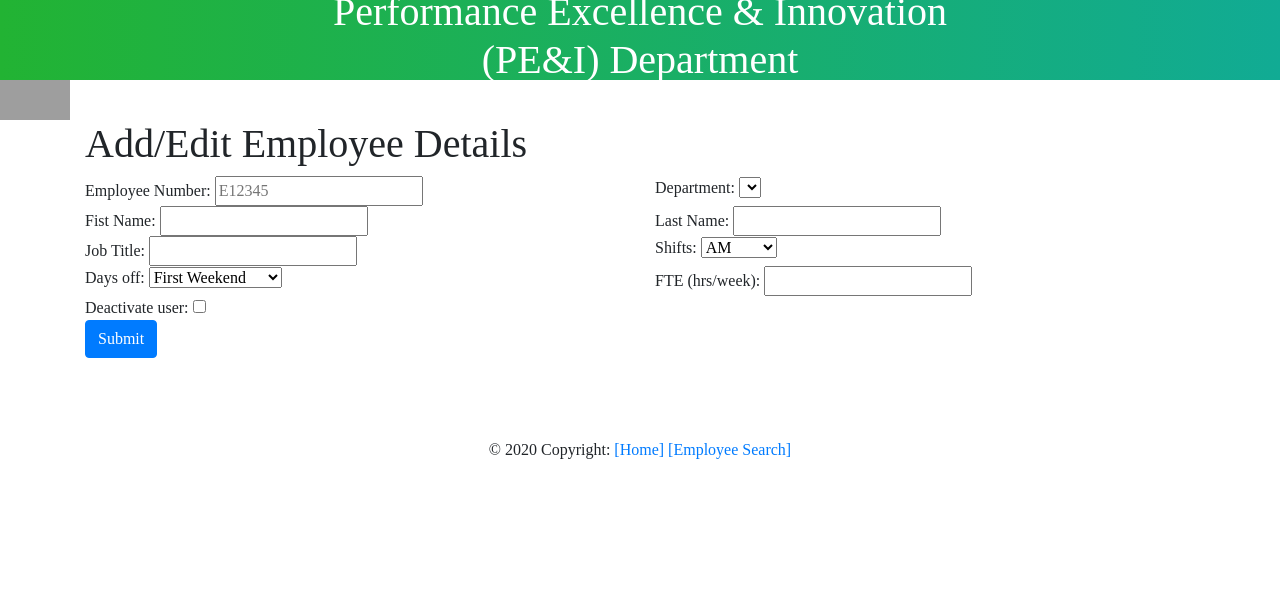
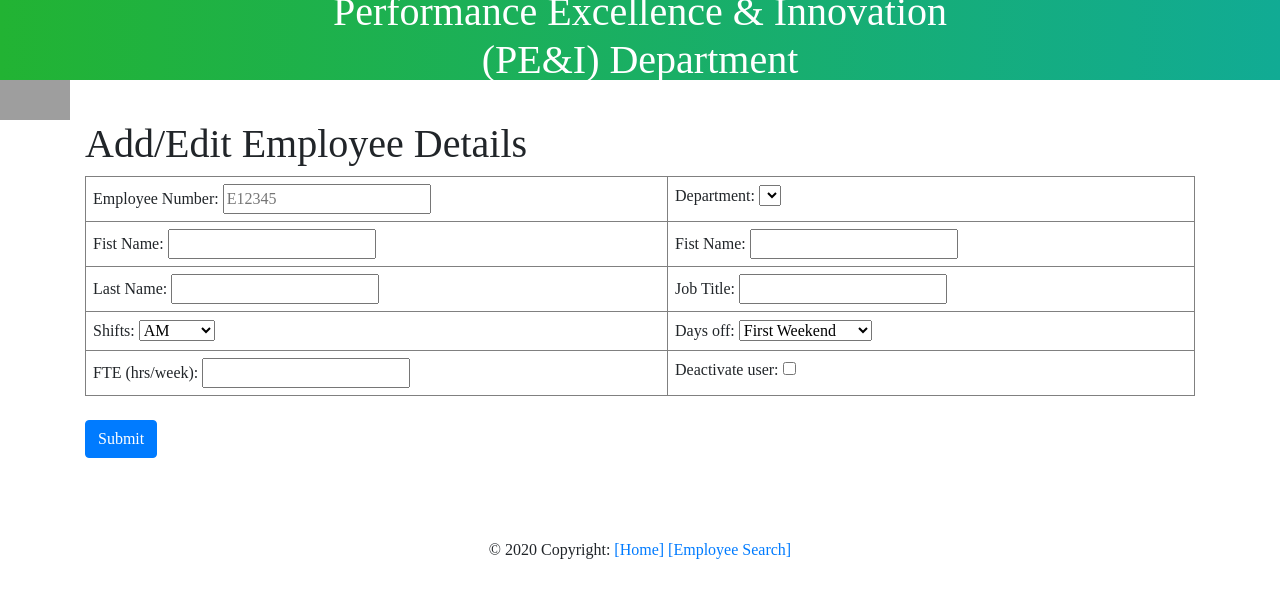
Before and after one commit to bensonmat8/EmpTime, a Flask app: page /employee in a window 1280 px wide. Shown: the top 598 px of the page. Run offline with Flask 3, Linux system fonts and the light colour scheme; lists and menus that the app fills with data are empty; parts of the project's set-up code (start-up, migrations or seed data) failed here and were passed over; some libraries are stand-ins or nearby versions; grey boxes are pictures that could not be loaded.

Commit message:
Rearranged the grids for employee details page

```diff
--- a/templates/EmployeePage.html
+++ b/templates/EmployeePage.html
@@ -5,55 +5,67 @@ Add/Edit Employee Details
 {% endblock %}
 
 {% block body %}
-
+<style type="text/css">
+    .grid {
+            background-color: grey;
+            display: grid;
+            padding: 1px;
+            grid-column-gap: 1px;
+            grid-row-gap: 1px;
+            grid-template-columns: auto auto;
+        }
+        .grid-item {
+            background-color: white;
+            padding: 7px;
+            text-align: left;
+        }
+</style>
 <div class="form-group">
     <form action="{{url_for('emp_submit')}}" method="post">
-        <div class="row">
-            <div class="col">
+        <div class="grid">
+            <div class="grid-item">
                 Employee Number: <input type="text" name="e_num" placeholder="E12345" value="{{dt.emp_id}}" required>
             </div>
-            <div class="col">
+            <div class="grid-item">
                 Department: <select  name="dept_id">
                         {% for dp in dept %}
                         <option selected="selected">{{ dp }}</option>
                         {%endfor%}
                         </select>
             </div>
-        </div>
-        <div class="row">
-            <div class="col">
+            <div class="grid-item">
                 Fist Name: <input type="text" name="first" value="{{dt.first_name}}" required>
             </div>
-            <div class="col">
+            <div class="grid-item">
+                Fist Name: <input type="text" name="first" value="{{dt.first_name}}" required>
+            </div>
+            <div class="grid-item">
                Last Name: <input type="text" name="last" value="{{dt.last_name}}" required>
             </div>
-        </div>
-        <div class="row">
-            <div class="col">
+            <div class="grid-item">
                 Job Title: <input type="text" name="job_title"  value="{{dt.title}}" required>
             </div>
-
-            <div class="col">
+            <div class="grid-item">
                 Shifts: <select list="shift" name="shift" value="{{dt.shift}}" required>
                         <option>AM</option>
                         <option>PM</option>
                         <option>AM/PM</option>
                     </select>
             </div>
-        </div>
-        <div class="row">
-            <div class="col">
+            <div class="grid-item">
                 Days off:
                     <select name="days_off" value="{{dt.days_off}}" required>
                         <option>First Weekend</option>
                         <option>Second Weekend</option>
                     </select>
             </div>
-            <div class="col">
+            <div class="grid-item">
                 FTE (hrs/week): <input type="number" name="fte" value="{{dt.fte}}" required>
             </div>
+            <div class="grid-item">
+                Deactivate user: <input type="checkbox" name="del_ind" {{del_ind}}>
             </div>
-            Deactivate user: <input type="checkbox" name="del_ind" {{del_ind}}>
+        </div>
             <br>
             <input  class="btn btn-primary" type="submit" id="Submit" name="submit" {{submit}}></input>
             <input  class="btn btn-primary" type="submit" id="submit" name="update" {{update}}></input>
```
Lines whose indentation alone changed are shown as unchanged.
